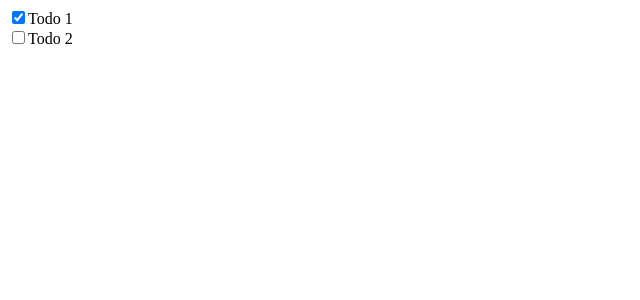
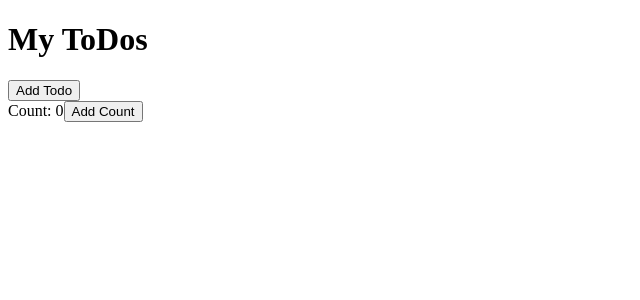
Before and after one commit to shohagh-work/reactapp, a React (Create React App) app: page / in a window 1280 px wide. Shown: the top 300 px of the page, without its empty margins (0-640 px from the left). Built offline with nearby package versions, Linux system fonts and the light colour scheme.

Commit message:
upto useCallback

```diff
--- a/src/index.js
+++ b/src/index.js
@@ -1,5 +1,5 @@
 /* eslint-disable react/react-in-jsx-scope */
-import { useReducer } from 'react';
+import { useCallback, useState } from 'react';
 import ReactDOM from 'react-dom/client';
 // import { BrowserRouter, Route, Routes } from 'react-router-dom';
 // import Blogs from './pages/Blogs';
@@ -8,15 +8,38 @@ import ReactDOM from 'react-dom/client';
 // import Layout from './pages/Layout';
 // import NoPage from './pages/NoPage';
 // import './App.css';
-// import Todos from './Message';
+import Todos from './Message';
 // import './index.css';
 // import './my-sass.scss';
 
 const root = ReactDOM.createRoot(
   document.getElementById('root'),
 );
+/* useCallback */
+function App() {
+  const [count, setCount] = useState(0);
+  const [todo, setTodo] = useState([]);
+  const addCount = () => {
+    setCount((c) => c + 1);
+  };
+  const addTodo = useCallback(() => {
+    setTodo((e) => [...e, 'New ToDo']);
+  }, [todo]);
+  return (
+    <>
+      <Todos todo={todo} addTodo={addTodo} />
+      <div>
+        Count:
+        {' '}
+        {count}
+        <button type="button" onClick={addCount}>Add Count</button>
+      </div>
+    </>
+  );
+}
+root.render(<App />);
 /* useReducer */
-/* example 2 */
+/* example 2
 const initialTodos = [{
   id: 1,
   title: 'Todo 1',
@@ -63,7 +86,7 @@ function Todos() {
     </>
   );
 }
-root.render(<Todos />);
+root.render(<Todos />); */
 /* example -1
 const Reducer = (state, action) => {
   switch (action.type) {
--- a/src/message.js
+++ b/src/message.js
@@ -1,11 +1,11 @@
 import React, { memo } from 'react';
-import styles from './my-style.module.css';
 
-function Todos({ todos }) {
+function Todos({ todo, addTodo }) {
   return (
     <>
-      <h2 className={styles.bigblue}>My Todos</h2>
-      {todos.map((todo) => <p key={todo.id}>{todo}</p>)}
+      <h1>My ToDos</h1>
+      {todo.map((t) => <p key={t.id}>{t}</p>)}
+      <button type="button" onClick={addTodo}>Add Todo</button>
     </>
   );
 }
```
